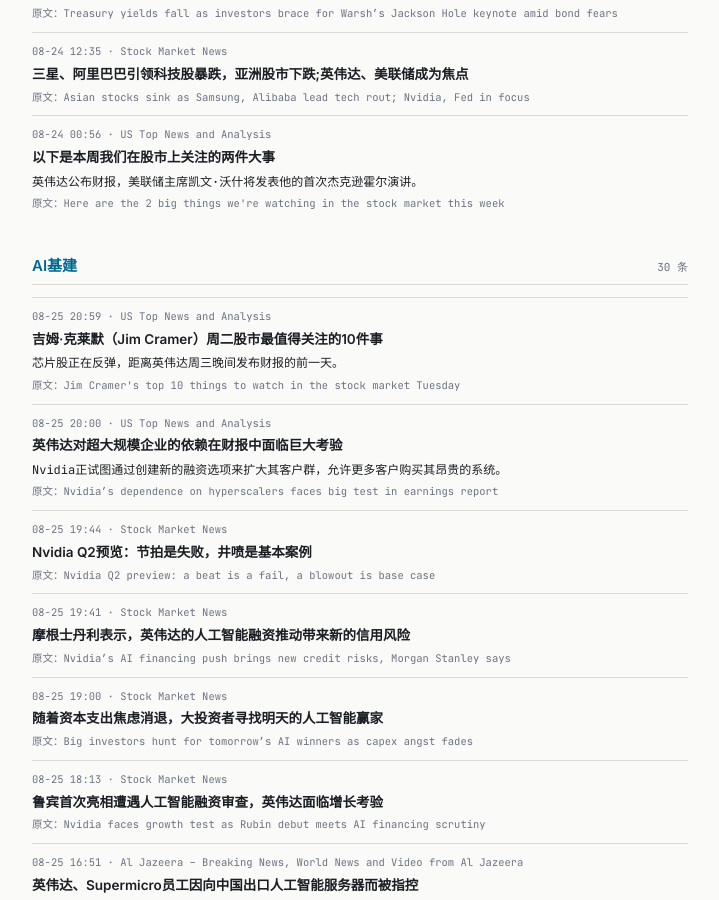
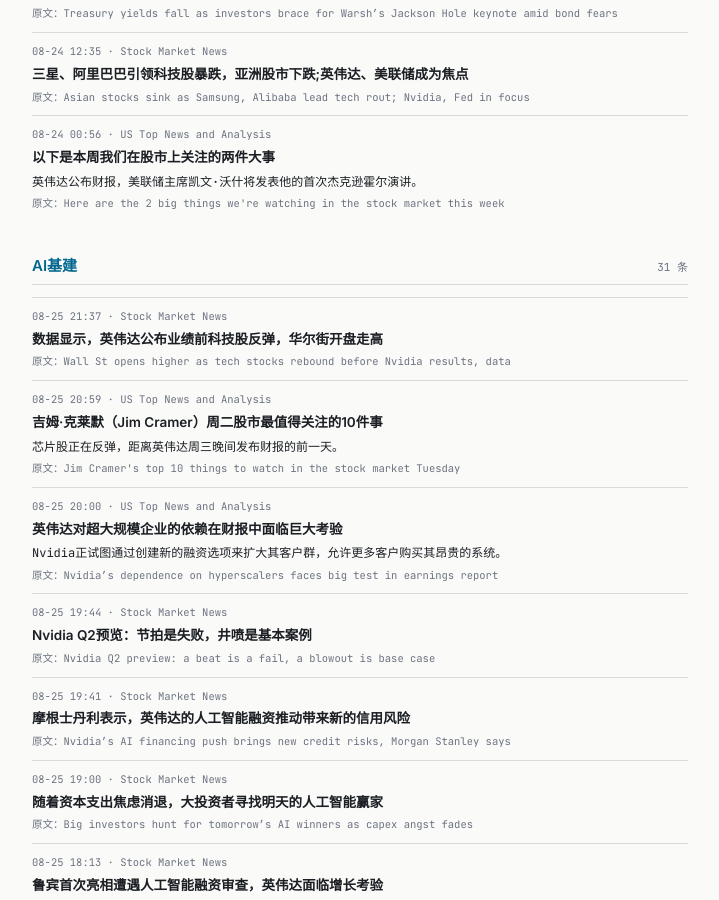
Before and after one commit to tang3super/tang3super.github.io, a Jekyll site: the page built from macro-trade/news-digest.md, in a window 1280 px wide and 900 px high, scrolled down 5738 px. Shown: the whole window, without its empty margins (280-999 px from the left). Built offline with Jekyll 4.4.1, drawn with Linux system fonts in a browser that asks for light colours; some of the changed text lies outside the part shown.

Commit message:
sync news-digest article

```diff
--- a/macro-trade/news-digest.md
+++ b/macro-trade/news-digest.md
@@ -383,6 +383,12 @@
     summary_zh: 英伟达公布财报，美联储主席凯文·沃什将发表他的首次杰克逊霍尔演讲。
 - name: AI基建
   items:
+  - title: Wall St opens higher as tech stocks rebound before Nvidia results, data
+    summary: ''
+    link: https://www.investing.com/news/stock-market-news/wall-st-opens-higher-as-tech-stocks-rebound-before-nvidia-results-data-4875525
+    source: Stock Market News
+    time: 08-25 21:37
+    title_zh: 数据显示，英伟达公布业绩前科技股反弹，华尔街开盘走高
   - title: Jim Cramer's top 10 things to watch in the stock market Tuesday
     summary: Chip stocks are bouncing back, one day before Nvidia's earnings report Wednesday night.
     link: https://www.cnbc.com/2026/08/25/jim-cramers-top-10-things-to-watch-in-the-stock-market-tuesday.html
```
Also changed, not shown: other parts of macro-trade/news-digest.md (+1 -1 lines).
